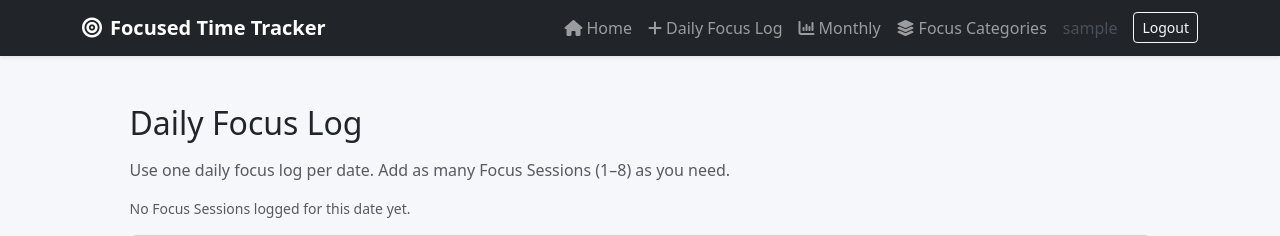
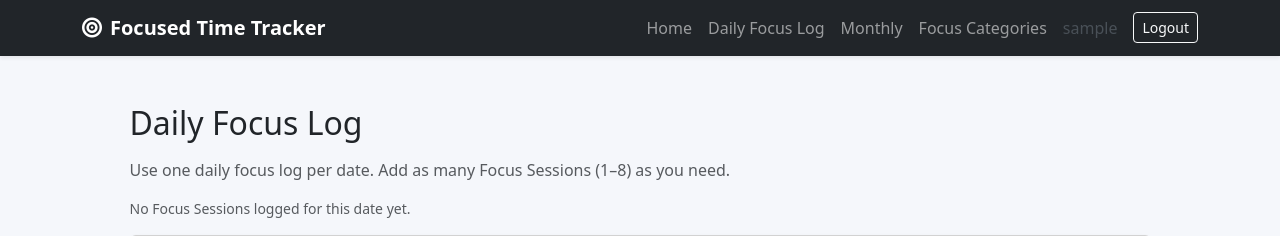
Before and after one commit to elivergara/Focused-Time-Tracker, a Django app: page /checkins/new/ in a window 1280 px wide. Shown: the top 236 px of the page. Run offline with Django 5.2, Linux system fonts and the light colour scheme; the visitor is signed in with stand-in values (Sample User, id 1); data that the repository does not hold is empty; style sheets or scripts are compiled from the project's sources.

Commit message:
Remove navbar icons for cleaner professional navigation

```diff
--- a/templates/base.html
+++ b/templates/base.html
@@ -22,10 +22,10 @@
         <div class="collapse navbar-collapse" id="mainNav">
           <ul class="navbar-nav ms-auto mb-2 mb-lg-0">
             {% if request.user.is_authenticated %}
-              <li class="nav-item"><a class="nav-link" href="{% url 'home' %}"><i class="fa-solid fa-house me-1"></i>Home</a></li>
-              <li class="nav-item"><a class="nav-link" href="{% url 'checkin_create' %}"><i class="fa-solid fa-plus me-1"></i>Daily Focus Log</a></li>
-              <li class="nav-item"><a class="nav-link" href="{% url 'monthly_summary' %}"><i class="fa-solid fa-chart-column me-1"></i>Monthly</a></li>
-              <li class="nav-item"><a class="nav-link" href="{% url 'focus_category_manage' %}"><i class="fa-solid fa-layer-group me-1"></i>Focus Categories</a></li>
+              <li class="nav-item"><a class="nav-link" href="{% url 'home' %}">Home</a></li>
+              <li class="nav-item"><a class="nav-link" href="{% url 'checkin_create' %}">Daily Focus Log</a></li>
+              <li class="nav-item"><a class="nav-link" href="{% url 'monthly_summary' %}">Monthly</a></li>
+              <li class="nav-item"><a class="nav-link" href="{% url 'focus_category_manage' %}">Focus Categories</a></li>
               <li class="nav-item"><span class="nav-link text-light-emphasis">{{ request.user.username }}</span></li>
               <li class="nav-item">
                 <form action="{% url 'logout' %}" method="post" class="d-inline">{% csrf_token %}
@@ -33,9 +33,9 @@
                 </form>
               </li>
             {% else %}
-              <li class="nav-item"><a class="nav-link" href="{% url 'landing' %}"><i class="fa-solid fa-house me-1 nav-icon-subtle"></i>Home</a></li>
-              <li class="nav-item"><a class="nav-link" href="{% url 'login' %}"><i class="fa-solid fa-right-to-bracket me-1 nav-icon-subtle"></i>Login</a></li>
-              <li class="nav-item"><a class="nav-link" href="{% url 'signup' %}"><i class="fa-solid fa-user-plus me-1 nav-icon-subtle"></i>Sign Up</a></li>
+              <li class="nav-item"><a class="nav-link" href="{% url 'landing' %}">Home</a></li>
+              <li class="nav-item"><a class="nav-link" href="{% url 'login' %}">Login</a></li>
+              <li class="nav-item"><a class="nav-link" href="{% url 'signup' %}">Sign Up</a></li>
             {% endif %}
           </ul>
         </div>
```
